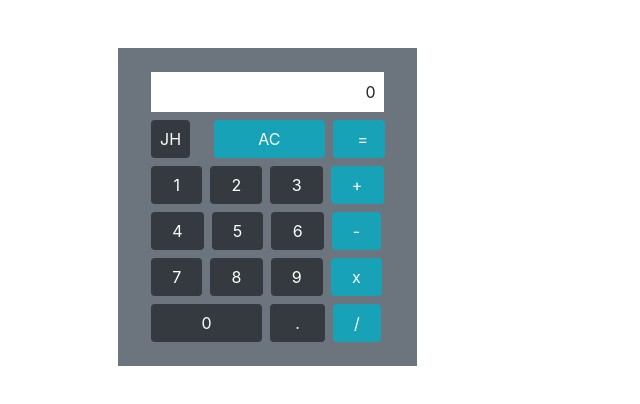
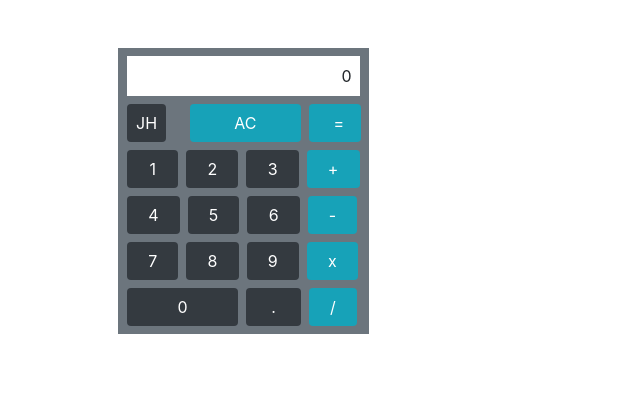
Before and after one commit to congmul/calculator, a plain HTML site: page index.html in a window 1280 px wide. Shown: the whole page, without its empty margins (0-640 px from the left). Drawn offline with nearby package versions, Linux system fonts and the light colour scheme.

Commit message:
Modified size

```diff
--- a/index.html
+++ b/index.html
@@ -13,7 +13,7 @@
 
     <div class = "container">
         <div class = "row">
-            <div class = "col-xs-6 bg-secondary p-4 pl-5 pr-5 m-5">
+            <div class = "col-xs-6 bg-secondary p-2 pl-4 pr-4 m-5">
                 <div class = "row">
                     <div class = "bg-white p-2" id="displayArea">0
                     </div>
```
